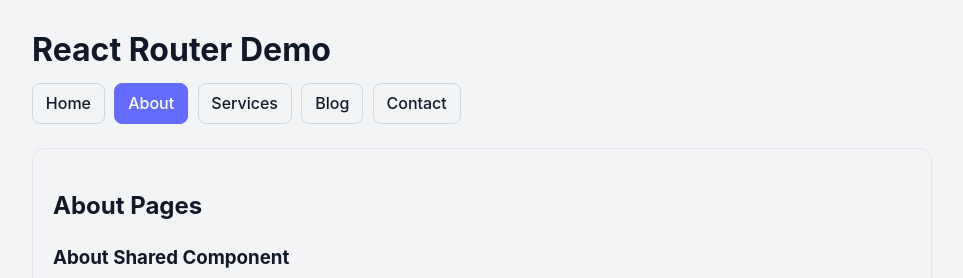
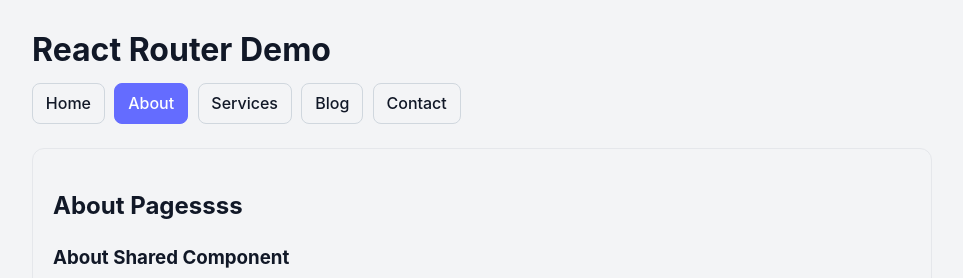
Before and after one commit to umer-jusani/testting-version-change, a React (Vite) app: page /about in a window 1280 px wide. Shown: the top 278 px of the page, without its empty margins (158-1121 px from the left). Built offline with nearby package versions, Linux system fonts and the light colour scheme.

Commit message:
bug fixes

```diff
--- a/src/pages/AboutPage.jsx
+++ b/src/pages/AboutPage.jsx
@@ -4,7 +4,7 @@
 function AboutPage() {
   return (
     <>
-      <h2>About Pages</h2>
+      <h2>About Pagessss</h2>
       <SampleInfo
         title="About Shared Component"
         text="Yeh reusable component About aur Contact dono pages me use ho raha hai."
```
